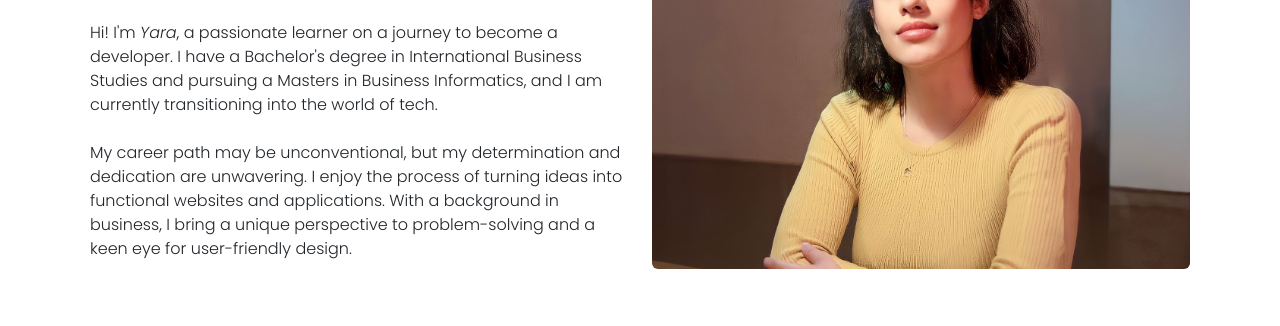
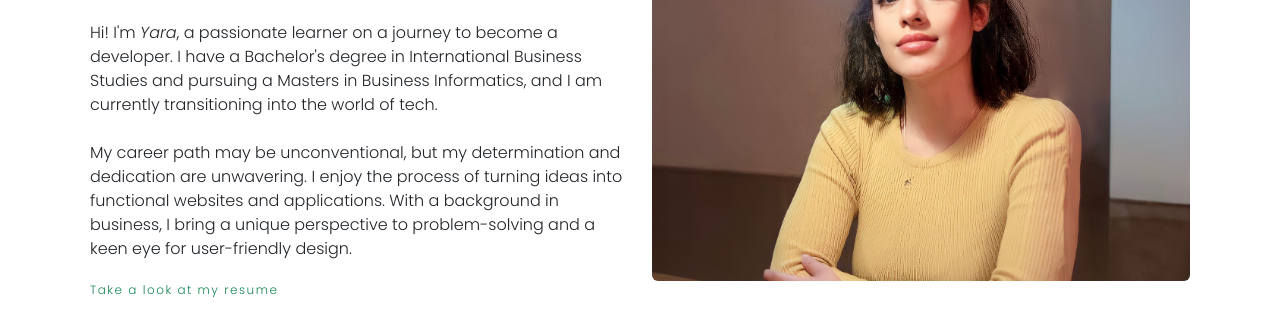
Before and after one commit to Yara-AlH/portfolio-project, a plain HTML site: page about.html in a window 1280 px wide. Shown: the part 302-628 px from the top of the page. Drawn offline with nearby package versions, Linux system fonts and the light colour scheme; a web font is replaced by a local one.

Commit message:
about me section updated

```diff
--- a/about.html
+++ b/about.html
@@ -90,6 +90,12 @@
             I bring a unique perspective to problem-solving and a keen eye for
             user-friendly design.
           </p>
+          <a
+            class="resume-link"
+            href="https://docs.google.com/document/d/1c5QaUSERYoDM6a2QaRxZI3d8_35eJufGAxSR3r5Yjak/edit?usp=sharing"
+            target="_blank"
+            >Take a look at my resume</a
+          >
         </div>
         <div class="col">
           <img
--- a/styles/portfolio.css
+++ b/styles/portfolio.css
@@ -64,6 +64,17 @@ h5 {
   background-color: #2b3035;
 }
 
+.resume-link {
+  color: #198754;
+  font-size: 12px;
+  letter-spacing: 1.5px;
+  text-decoration: none;
+}
+
+.resume-link:hover {
+  text-decoration: underline;
+}
+
 @media (max-width: 768px) {
   .my-projects {
     display: block;
```
